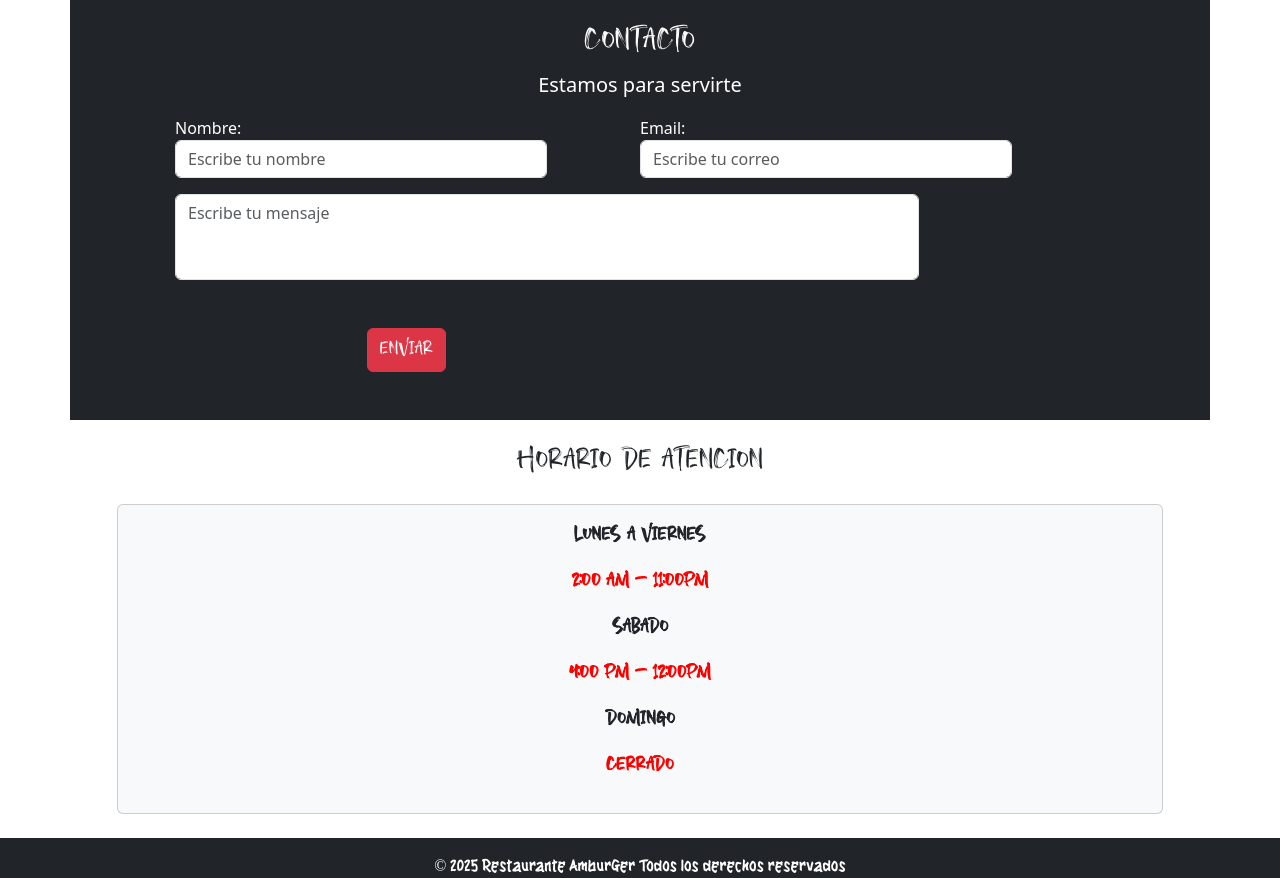
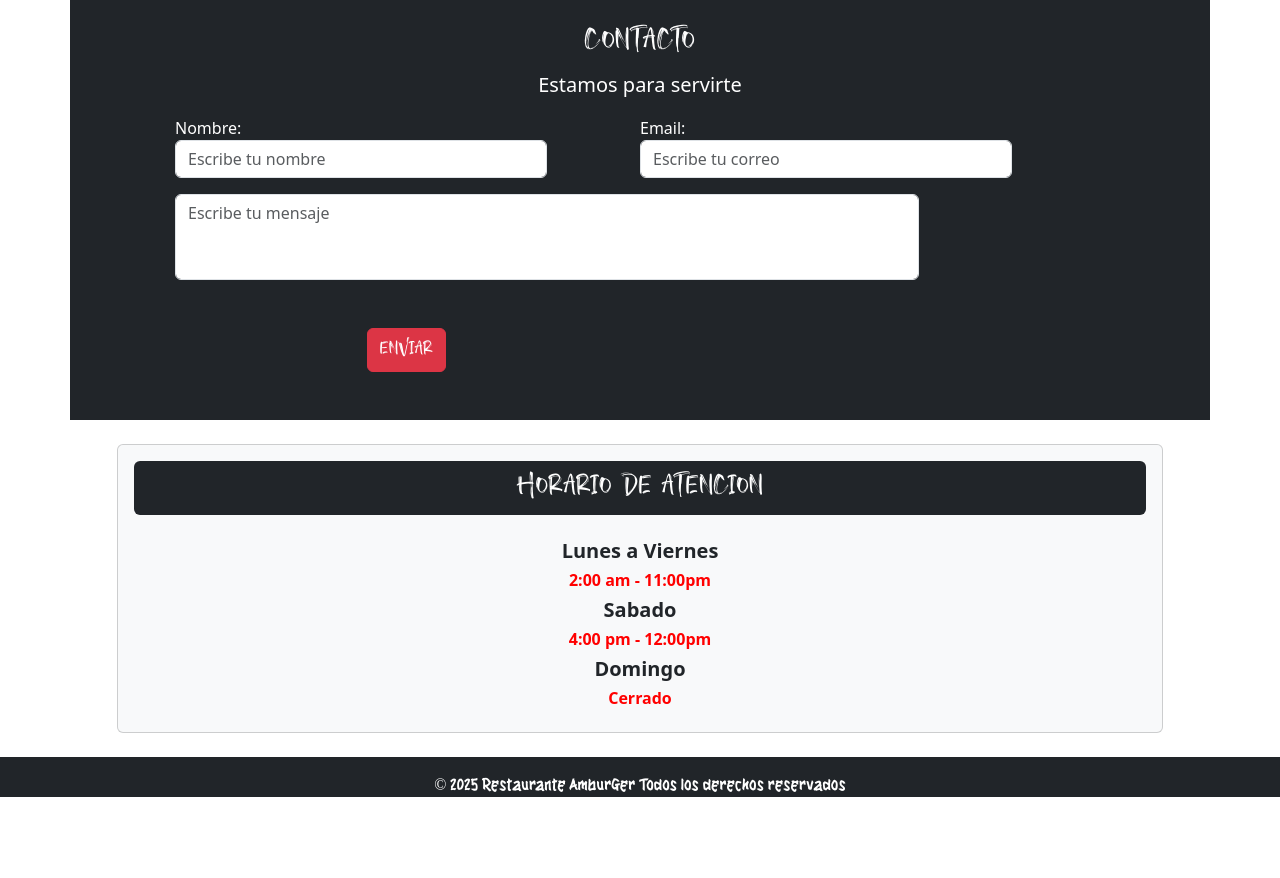
Before and after one commit to danielito-yagami/restarurante, a PHP site: page /Restaurante/ in a window 1280 px wide. Shown: the part 1051-1929 px from the top of the page. After the commit the page ends 1848 px from the top, so only its background shows below. Run offline with PHP 8.4, Linux system fonts and the light colour scheme; data that the repository does not hold is empty; some libraries are stand-ins or nearby versions.

Commit message:
Optimizando la plataforma web

```diff
--- a/js/insertMe.js
+++ b/js/insertMe.js
@@ -3,7 +3,7 @@
 //usando el boton
 
 
-$("#btnC").on('click',(e)=>{
+$("#pregunta").on('submit',(e)=>{
 
 e.preventDefault()
 
--- a/js/ocultar.js
+++ b/js/ocultar.js
@@ -9,6 +9,7 @@ $("#comentarios").css({"display":"none"})
 $("#ocultar").on('click',function(){
 
 $("#mensajeInicio").css({"display":"none"})
+$("#banner").css({"display":"block"})
 })
 
 
--- a/rx/login.php
+++ b/rx/login.php
@@ -65,7 +65,7 @@
             <div class="col-6">
 
 
-            <button id="link" class="btn btn-primary">Volver al sitio</button>
+            <button id="link" type="button" class="btn btn-primary">Volver al sitio</button>
 
             </div>
 
@@ -132,6 +132,8 @@
 
         })
 
+        //Para que al dar enter no se ejecute el regresar a la pagina sino login
+
 
 
         </script>
--- a/rx/templates/contacto/contacto.php
+++ b/rx/templates/contacto/contacto.php
@@ -6,7 +6,7 @@
 <p class="text-center l_Med white">Estamos para servirte</p>
 
 
-<form action="?" method="post">
+<form id="pregunta" action="?" method="post">
 <div class="d-flex">
 
 <div class="col-5 col-md-4 offset-md-1">
@@ -25,7 +25,7 @@
 <div class="d-flex">
 <div class="col-10 col-md-8 mt-3 offset-md-1">
 
-<textarea class="noMod form-control" name="mensaje" id="mensajex" cols="30" rows="3"placeholder="Escribe tu mensaje"></textarea>
+<textarea class="noMod form-control" name="mensaje" id="mensajex" cols="30" rows="3"placeholder="Escribe tu mensaje" REQUIRED></textarea>
 <br><br>
 </div>
 
--- a/rx/templates/horario/horario.php
+++ b/rx/templates/horario/horario.php
@@ -3,17 +3,22 @@
 
 <div class="row justify-content-center text-center p-4">
 
-<h3 class="mb-4 f_hangover l_Grd">Horario de atencion</h3>
 
 <div class="col-10 bg bg-light card p-3">
 
 
-<p class="f_hangover l_Med"><strong>Lunes a Viernes</strong></p>
-<p class="f_hangover l_Med red"><strong>2:00 am - 11:00pm</strong></p>
-<p class="f_hangover l_Med"><strong>Sabado</strong></p>
-<p class="f_hangover l_Med red"><strong>4:00 pm - 12:00pm</strong></p>
-<p class="f_hangover l_Med"><strong>Domingo</strong></p>
-<p class="f_hangover l_Med red"><strong>Cerrado</strong></p>
+
+<h3 class="mb-4 f_hangover l_Grd alert bg-dark white p-2 card-title">Horario de atencion</h3>
+
+
+
+
+<h5 class=""><strong>Lunes a Viernes</strong></h5>
+<h6 class=" red"><strong>2:00 am - 11:00pm</strong></h6>
+<h5 class=""><strong>Sabado</strong></h5>
+<h6 class=" red"><strong>4:00 pm - 12:00pm</strong></h6>
+<h5 class=""><strong>Domingo</strong></h5>
+<h6 class=" red"><strong>Cerrado</strong></h6>
 
 </div>
 
```
